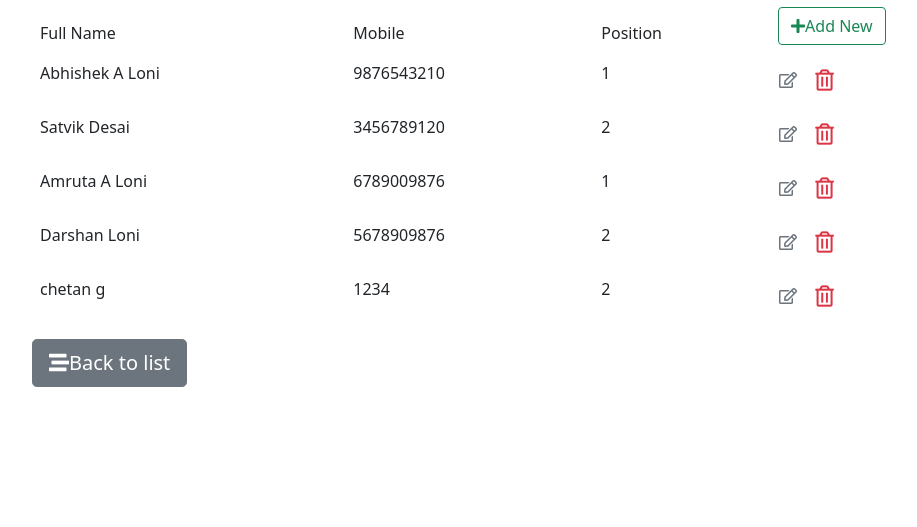
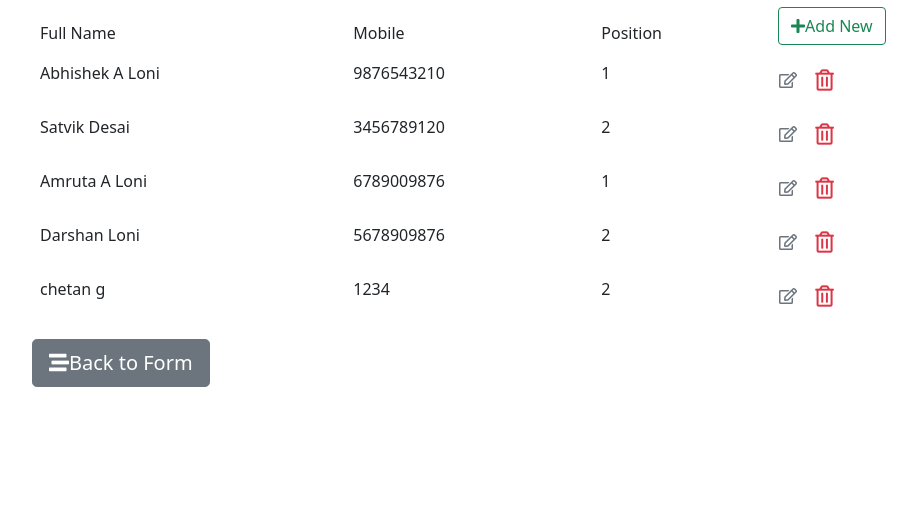
Before and after one commit to abhishekloni01/django_crud, a Django app: page /employee/list in a window 1280 px wide. Shown: the part 203-730 px from the top of the page, without its empty margins (143-1060 px from the left). Run offline with Django 3.2, Linux system fonts and the light colour scheme; data comes from the database, SQL or seed files in the repository; some libraries are stand-ins or nearby versions.

Commit message:
edited text

```diff
--- a/employee_register/templates/employee_register/employee_list.html
+++ b/employee_register/templates/employee_register/employee_list.html
@@ -38,6 +38,6 @@
         </tbody>
     </table>
 <a href="{% url 'employee_insert' %}" class="btn btn-secondary btn-block btn-lg" >
-                    <i class="fas fa-stream"></i>Back to list
+                    <i class="fas fa-stream"></i>Back to Form
                 </a>
 {% endblock content %}
```
